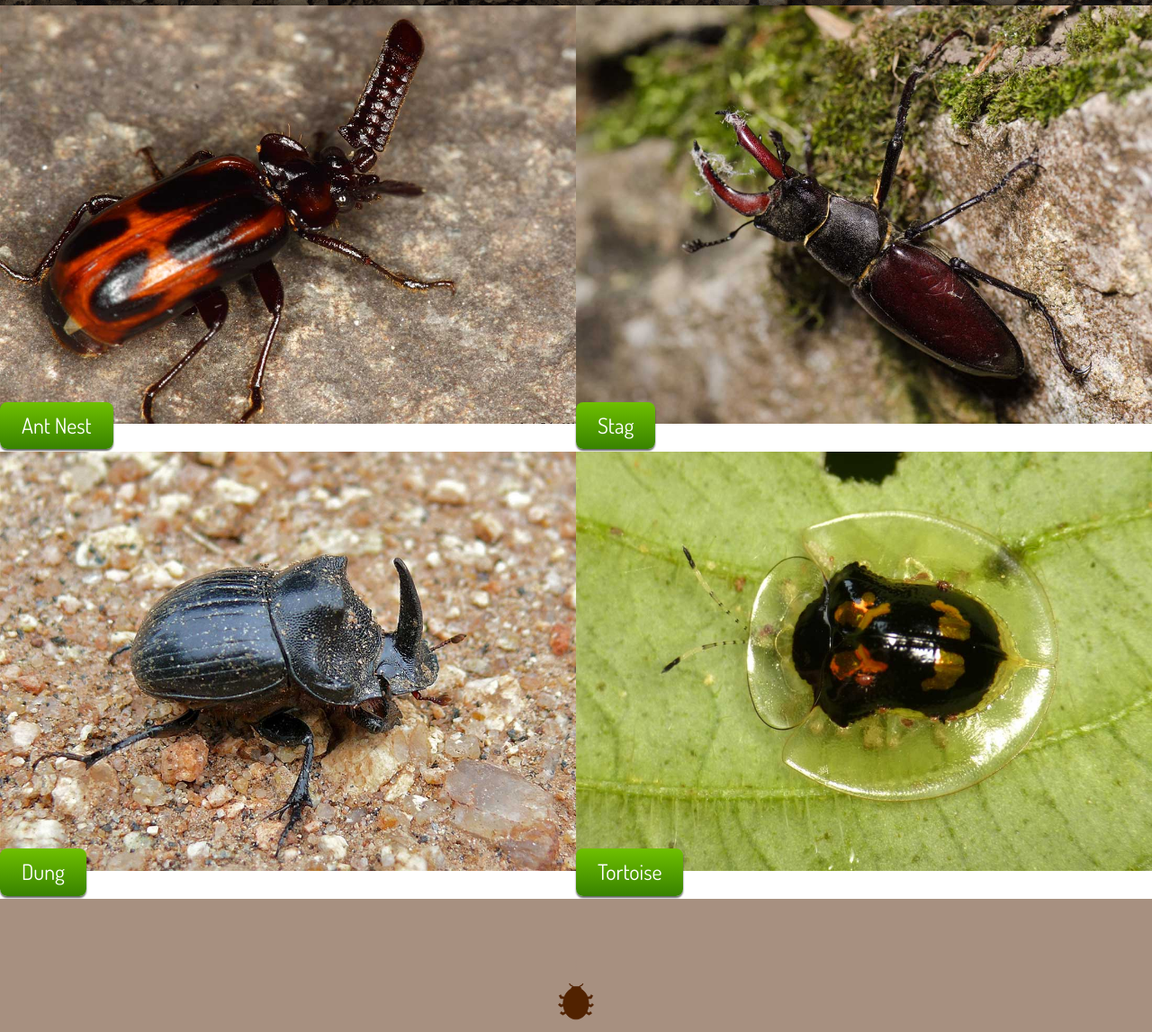
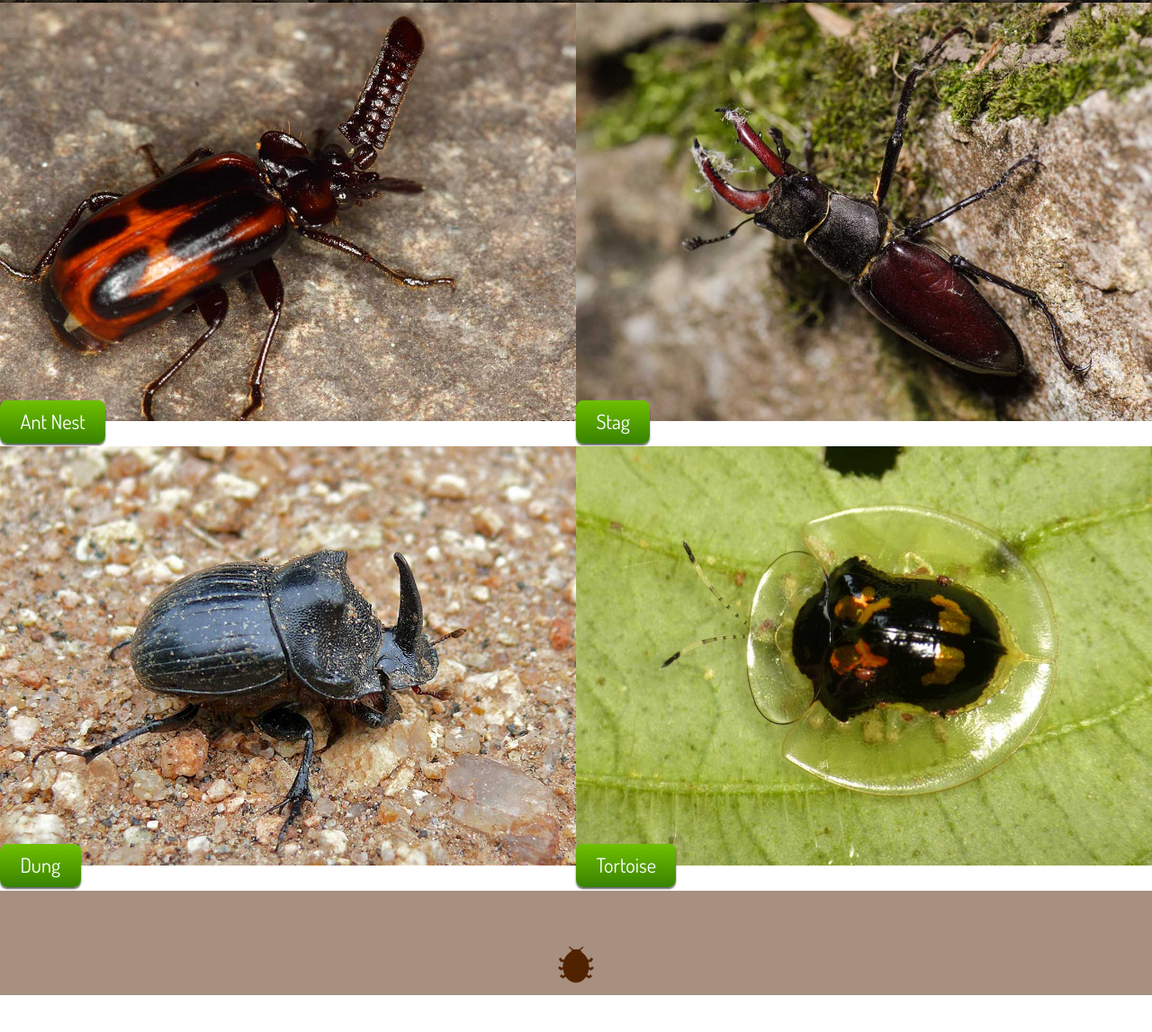
Before and after one commit to histtranger/assignment-7-redo, a plain HTML site: page bugs/index.html in a window 1280 px wide. Shown: the part 732-1879 px from the top of the page at 90% size. After the commit the page ends 1838 px from the top, so only its background shows below. Drawn offline with Linux system fonts and the light colour scheme.

Commit message:
hopefully this won't take a million years...
Testing how long this will take

```diff
--- a/bugs/css/main.css
+++ b/bugs/css/main.css
@@ -8,6 +8,11 @@ html {
 }
 
 body {
+    margin: 0;
+    padding: 0;
+}
+
+div {
     margin: 0;
     padding: 0;
 }
@@ -59,7 +64,7 @@ li {
 a {
     color: white;
     text-decoration: none;
-    font-size: 1.5em
+    font-size: 1.4em
 }
 
 .nav {
@@ -116,7 +121,7 @@ nav li:hover {
     overflow: hidden;
 }
 
-.beetle {
+.what {
   float: left;
   position: relative;
   width: 50%;
@@ -141,7 +146,7 @@ nav li:hover {
 
 footer {
     background-color: #A79080;
-    padding: 3em;
+    padding: 2em;
     margin: 0 0 0 0;
     background-image: url(../images/logo.svg);
     background-repeat: no-repeat;
--- a/bugs/index.html
+++ b/bugs/index.html
@@ -29,22 +29,22 @@ animal life-forms.</p>
 </div>
 
 <div class="overflow">
-    <div class="beetle">
+    <div class="what">
         <img class="left" src="images/ant.jpg" alt="Ant Nest Beetle">
         <a class="dasbut" href="#">Ant Nest</a>
     </div>
 
-    <div class="beetle">
+    <div class="what">
         <img class="right" src="images/stag.jpg" alt="Stag Beetle">
         <a class="dasbut" href="#">Stag</a>
     </div>
 
-    <div class="beetle">
+    <div class="what">
         <img class="left" src="images/dung.jpg" alt="Dung Beetle">
         <a class="dasbut" href="#">Dung</a>
     </div>
 
-    <div class="beetle">
+    <div class="what">
         <img class="right" src="images/tortoise.jpg" alt="Tortoise Beetle">
         <a class="dasbut" href="#">Tortoise</a>
     </div>
```
